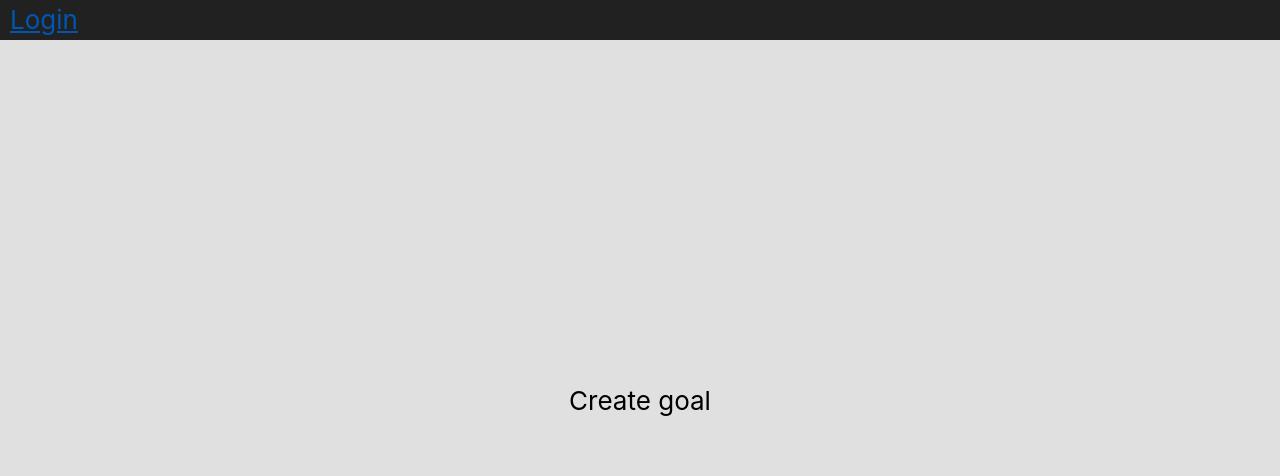
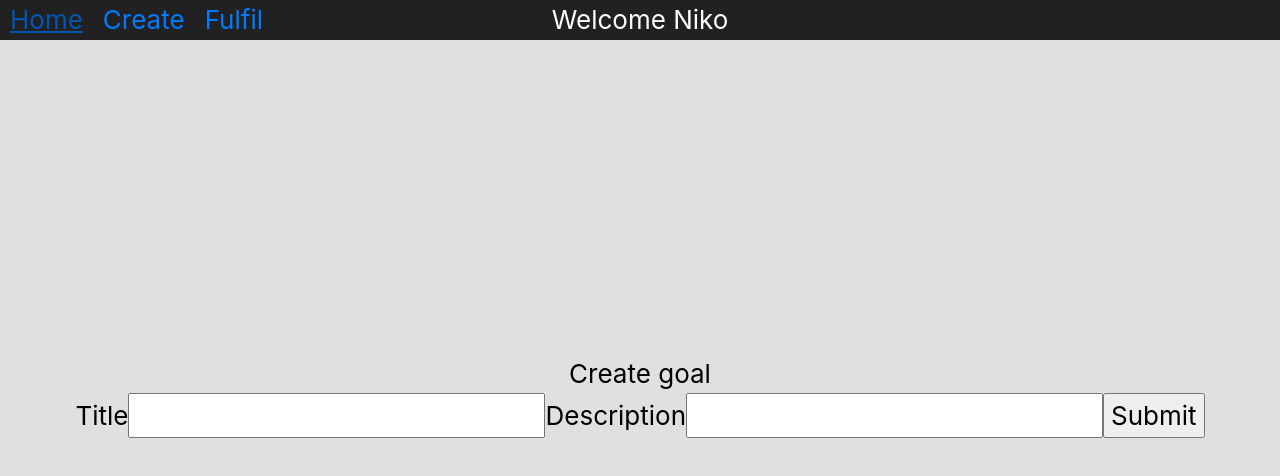
Before and after one commit to nikowis/Habits, a React (Create React App) app in the folder frontend/: page /create in a window 1280 px wide. Shown: the top 476 px of the page. Built offline with nearby package versions, Linux system fonts and the light colour scheme.

Commit message:
Creating goals

```diff
--- a/frontend/src/App.js
+++ b/frontend/src/App.js
@@ -7,13 +7,14 @@ import * as MainViewStates from "./MainViewStates";
 import {BrowserRouter as Router, Route, Switch} from "react-router-dom";
 import TopMenu from "./components/TopMenu";
 import Home from "./components/Home";
+import CreatedGoal from "./components/CreatedGoal";
 
 
 class App extends Component {
 
     constructor(props) {
         super(props);
-        this.state = {login: '', view: MainViewStates.FULFIL_GOAL};
+        this.state = {login: 'Niko', view: MainViewStates.FULFIL_GOAL};
     }
 
     handleLogin = (login) => {
@@ -51,10 +52,13 @@ class App extends Component {
                             <Login onLoginSubmit={this.handleLogin}/>
                         </Route>
                         <Route path="/create">
-                            <CreateGoal/>
+                            <CreateGoal login={this.state.login}/>
+                        </Route>
+                        <Route path="/created">
+                            <CreatedGoal/>
                         </Route>
                         <Route path="/fulfil">
-                            <FulfilGoal/>
+                            <FulfilGoal login={this.state.login}/>
                         </Route>
                     </Switch>
                 </div>
--- a/frontend/src/common/api-communication.js
+++ b/frontend/src/common/api-communication.js
@@ -0,0 +1,18 @@
+const Api = {
+    createGoal: function (goal) {
+        return fetch('http://localhost:8080/goals', {
+            method: 'POST',
+            headers: {
+                'Content-Type': 'application/json'
+            },
+            body: JSON.stringify(goal)
+        })
+        .then((response) => {
+            return response.json();
+        })
+    },
+
+
+};
+
+export default Api;
--- a/frontend/src/components/CreateGoal.js
+++ b/frontend/src/components/CreateGoal.js
@@ -1,21 +1,45 @@
 import React from 'react';
 import '../App.scss';
-
+import Input from "./Input";
+import Api from "./../common/api-communication"
+import { withRouter } from 'react-router-dom';
 
 class CreateGoal extends React.Component {
 
     constructor(props) {
         super(props);
+        this.state = {title: '', description: '', createdBy: this.props.login}
     }
+
+    titleChangeHandler = (event) => {
+        this.setState({title: event.target.value});
+    };
+
+    descriptionChangeHandler = (event) => {
+        this.setState({description: event.target.value});
+    };
+
+    handleCreateGoal = async (event) => {
+        event.preventDefault();
+        const goal = await Api.createGoal({...this.state});
+        console.log(goal);
+        this.props.history.push('/created')
+    };
 
     render() {
         return (
             <div className="create-goal-form">
                 Create goal
+                <form onSubmit={this.handleCreateGoal}>
+                    <Input label="Title" onChange={this.titleChangeHandler} value={this.state.title}/>
+                    <Input label="Description" onChange={this.descriptionChangeHandler} value={this.state.description}/>
+                    <input type="submit" value="Submit"/>
+                </form>
             </div>
+
         );
 
     }
 }
 
-export default CreateGoal;
+export default withRouter(CreateGoal);
--- /dev/null
+++ b/frontend/src/components/CreatedGoal.js
@@ -0,0 +1,23 @@
+import React from 'react';
+import '../App.scss';
+import {withRouter} from 'react-router-dom';
+
+class CreatedGoal extends React.Component {
+
+    render() {
+        return (
+            <div className="created-goal">
+                Goal created!
+                <button onClick={this.handleBack}>Back</button>
+            </div>
+
+        );
+
+    }
+
+    handleBack = () => {
+        this.props.history.push('create')
+    }
+}
+
+export default withRouter(CreatedGoal);
--- a/frontend/src/components/FulfilGoal.js
+++ b/frontend/src/components/FulfilGoal.js
@@ -3,10 +3,6 @@ import '../App.scss';
 
 
 class FulfilGoal extends React.Component {
-
-    constructor(props) {
-        super(props);
-    }
 
     render() {
         return (
--- a/frontend/src/components/Home.js
+++ b/frontend/src/components/Home.js
@@ -4,7 +4,6 @@ import '../App.scss';
 class Home extends React.Component {
 
     render() {
-
         return (
             <div className="home">
                 Home
--- /dev/null
+++ b/frontend/src/components/Input.js
@@ -0,0 +1,22 @@
+import React from 'react';
+import '../App.scss';
+
+
+class Input extends React.Component {
+
+    render() {
+        return (
+            <label className="input">
+                {this.props.label}
+                <input type={this.props.type}
+                       onChange={this.props.onChange}
+                       value={this.props.value}
+                />
+            </label>
+        );
+
+    }
+
+}
+
+export default Input;
--- a/frontend/src/components/TopMenu.js
+++ b/frontend/src/components/TopMenu.js
@@ -4,10 +4,6 @@ import {Link} from "react-router-dom";
 
 
 class TopMenu extends React.Component {
-
-    constructor(props) {
-        super(props);
-    }
 
     render() {
         return (
```
